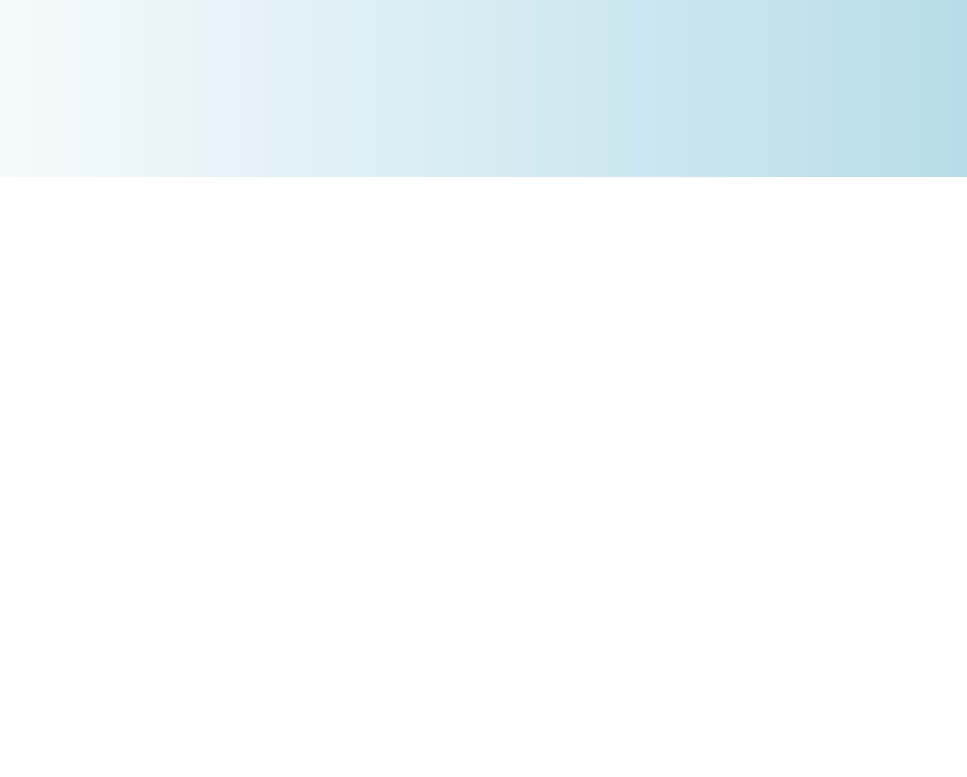
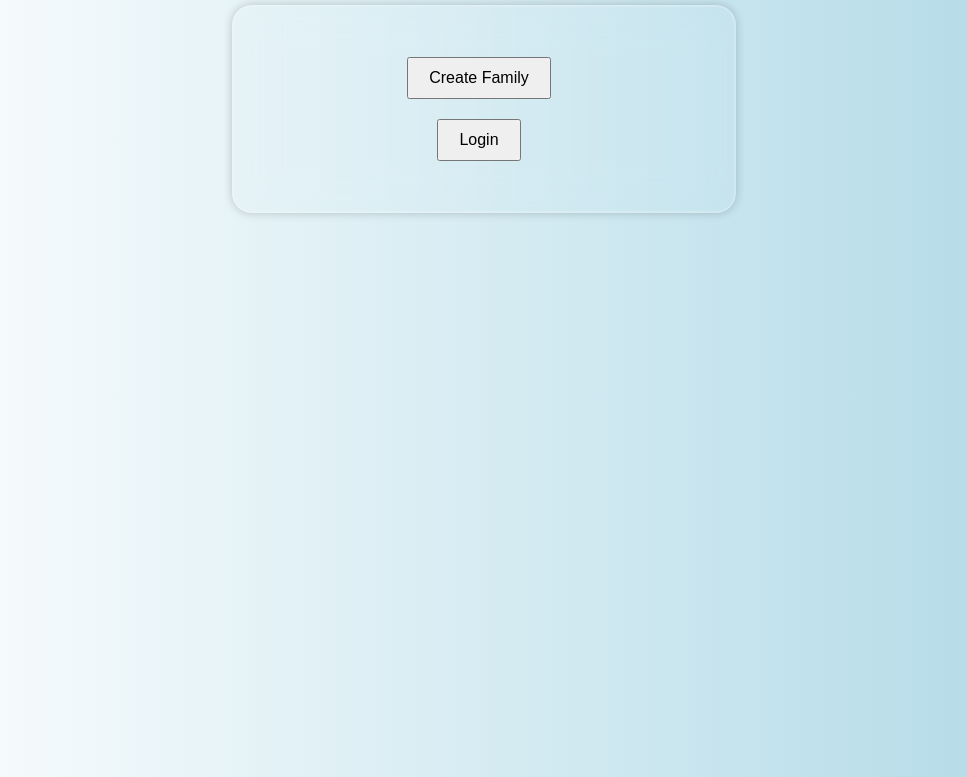
Before and after one commit to gunnkc/Kinnect, a website: page index.html in a window 1280 px wide. Shown: the part 623-1400 px from the top of the page, without its empty margins (156-1123 px from the left). Before the commit the page ends 800 px from the top, so only its background shows below. Drawn offline with Linux system fonts and the light colour scheme.

Commit message:
background length

```diff
--- a/styles.css
+++ b/styles.css
@@ -3,11 +3,10 @@ body {
   flex-direction: column;
   justify-content: center;
   align-items: center;
-  height: 100vh;
+  height: 175vh;
   margin: 0;
   background: linear-gradient(to left, #add8e6, #ffffff); /* Light blue to white gradient */
   background-size: cover;
-  background-repeat: no-repeat;
   font-family: Arial, sans-serif;
 }
 
```
